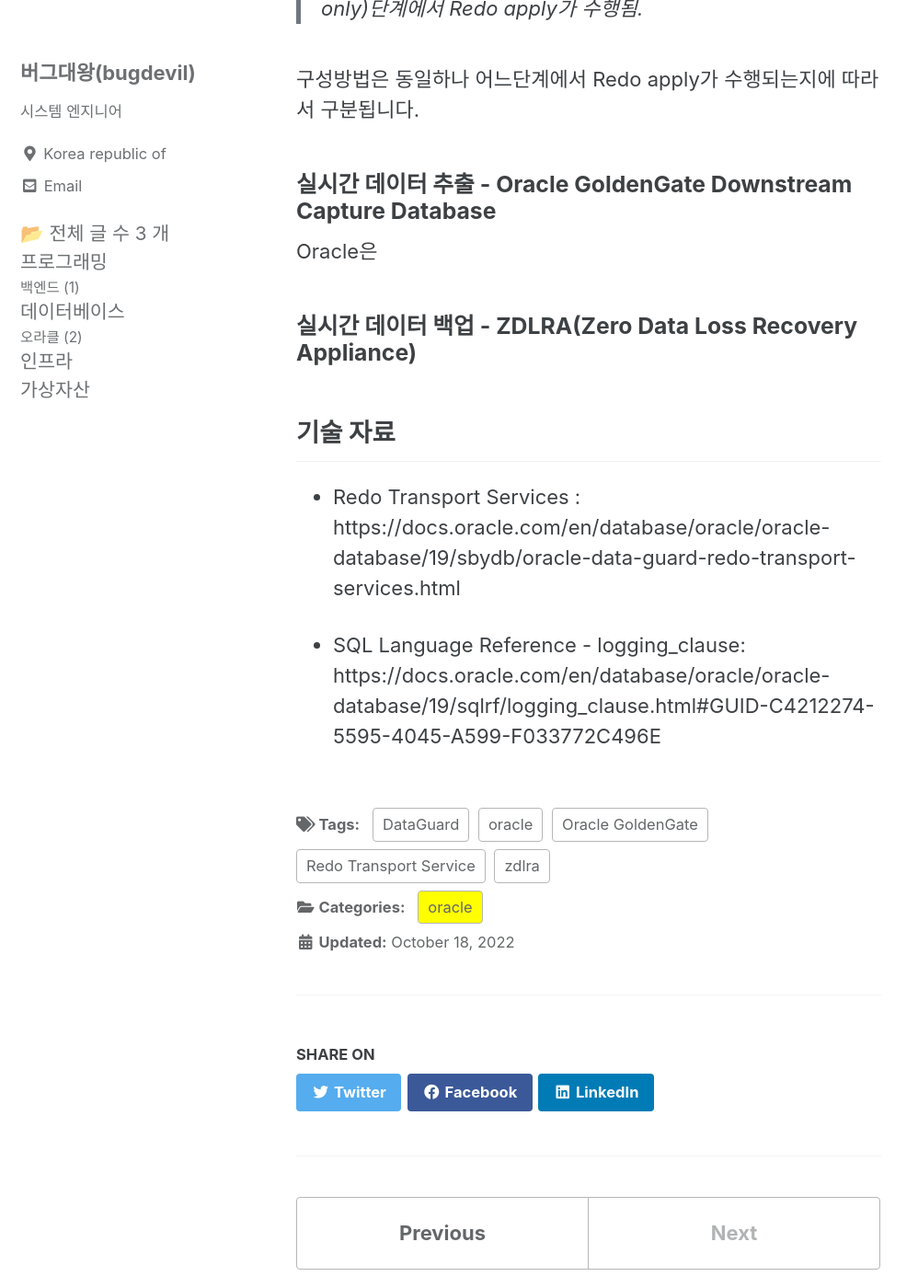
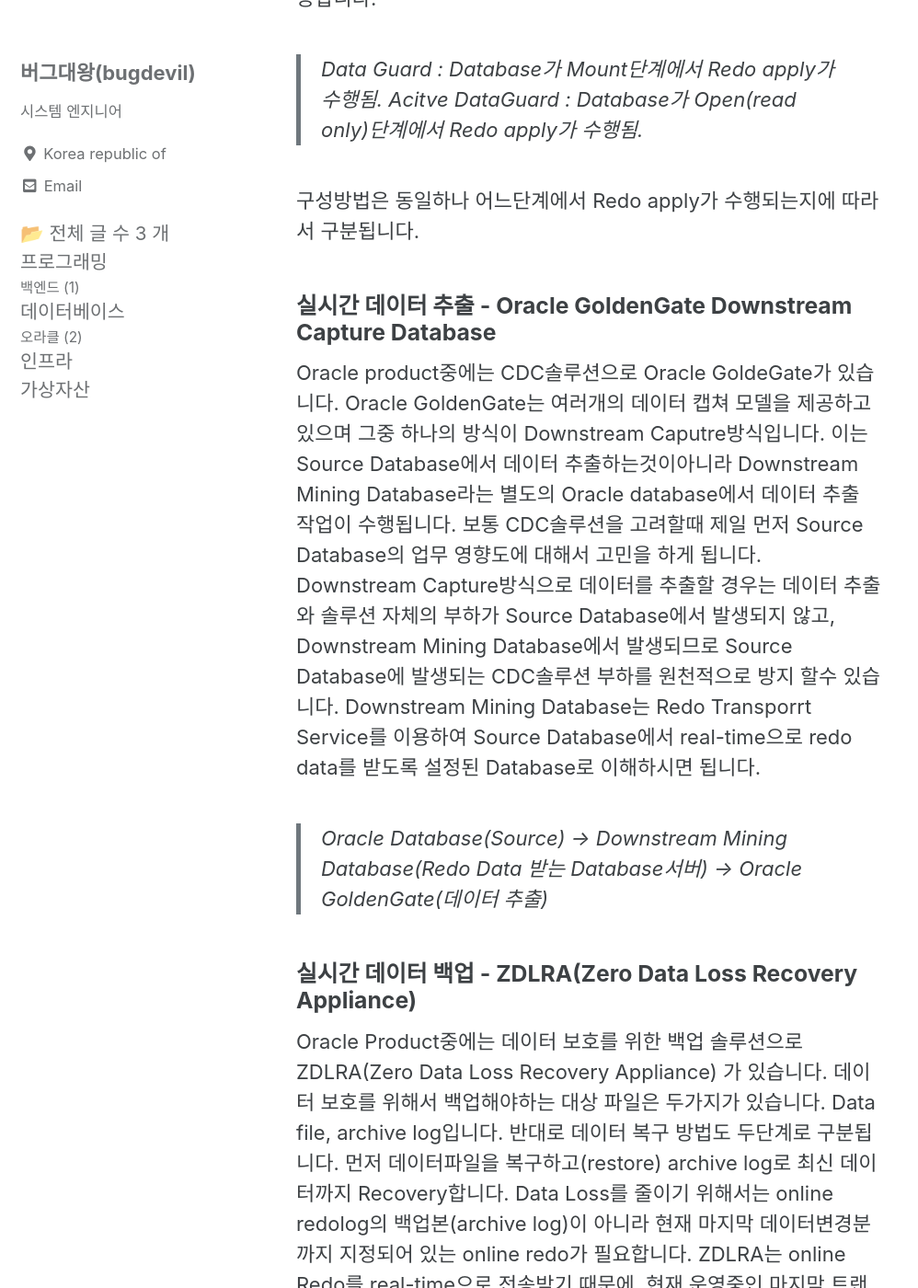
Before and after one commit to kosate/kosate.github.io, a Jekyll site: the page built from _posts/2022-05-13-redo-transport-serivce-in-oracle.md, in a window 1280 px wide and 1400 px high, scrolled down 5814 px. Shown: the whole window at 92% size, without its empty margins (0-998 px from the left). Built offline with Jekyll 4.4.1, drawn with Linux system fonts in a browser that asks for light colours; cached includes are drawn as plain includes; a script that is not in the unit is left out; comment, search, counter and statistics services are not loaded; some of the changed text lies outside the part shown.

Commit message:
내용변경

```diff
--- a/_posts/2022-05-13-redo-transport-serivce-in-oracle.md
+++ b/_posts/2022-05-13-redo-transport-serivce-in-oracle.md
@@ -40,7 +40,7 @@
 Redo Transport Service구성을 위해서는 오라클 데이터베이스는 Archive Mode로 운영해야하며, 활용하려는 데이터가 Nologging Operation이 있는지 확인해야합니다.
 
 #### Archive log Mode로 운영되고 있는가?
-  Redo 전송을 위해서 Oracle Database가 Archive log mode여야 합니다. 이는 필수 조건으로
+  Redo 전송을 위해서 Oracle Database가 Archive log mode여야 합니다. Archive log Mode는 online Redolog의 복제본인 archived log를 생성하여 별도로 저장한다는것을 의미합니다. Database 백업 및 복구할때 최신 데이터까지 복구하기 위해서는 데이터 파일 백업본 이외 archived log가 필요하며, 그외적으로 데이터 추출시에도 필요합니다.
 
 #### Nologging Operation 작업이 수행되고 있는가?
 
@@ -130,9 +130,14 @@
 
 ### 실시간 데이터 추출 - Oracle GoldenGate Downstream Capture Database
 
-Oracle은
+Oracle product중에는 CDC솔루션으로 Oracle GoldeGate가 있습니다. Oracle GoldenGate는 여러개의 데이터 캡쳐 모델을 제공하고 있으며 그중 하나의 방식이 Downstream Caputre방식입니다. 이는 Source Database에서 데이터 추출하는것이아니라 Downstream Mining Database라는 별도의 Oracle database에서 데이터 추출 작업이 수행됩니다. 보통 CDC솔루션을 고려할때 제일 먼저 Source Database의 업무 영향도에 대해서 고민을 하게 됩니다. Downstream Capture방식으로 데이터를 추출할 경우는 데이터 추출와 솔루션 자체의 부하가 Source Database에서 발생되지 않고, Downstream Mining Database에서 발생되므로 Source Database에 발생되는 CDC솔루션 부하를 원천적으로 방지 할수 있습니다.
+Downstream Mining Database는 Redo Transporrt Service를 이용하여 Source Database에서 real-time으로 redo data를 받도록 설정된 Database로 이해하시면 됩니다.
+
+> Oracle Database(Source) -> Downstream Mining Database(Redo Data 받는 Database서버) -> Oracle GoldenGate(데이터 추출)
 
 ### 실시간 데이터 백업 - ZDLRA(Zero Data Loss Recovery Appliance)
+
+Oracle Product중에는 데이터 보호를 위한 백업 솔루션으로 ZDLRA(Zero Data Loss Recovery Appliance) 가 있습니다. 데이터 보호를 위해서 백업해야하는 대상 파일은 두가지가 있습니다. Data file, archive log입니다. 반대로 데이터 복구 방법도 두단계로 구분됩니다. 먼저 데이터파일을 복구하고(restore) archive log로 최신 데이터까지 Recovery합니다. Data Loss를 줄이기 위해서는 online redolog의 백업본(archive log)이 아니라 현재 마지막 데이터변경분까지 지정되어 있는 online redo가 필요합니다. ZDLRA는 online Redo를 real-time으로 전송받기 때문에, 현재 운영중인 마지막 트랜잭션데이터까지 복구할수 있습니다. 그래서 제품명에서 나왔듯이 Zero Data Loss 가 가능합니다.
 
 
 기술 자료
```
